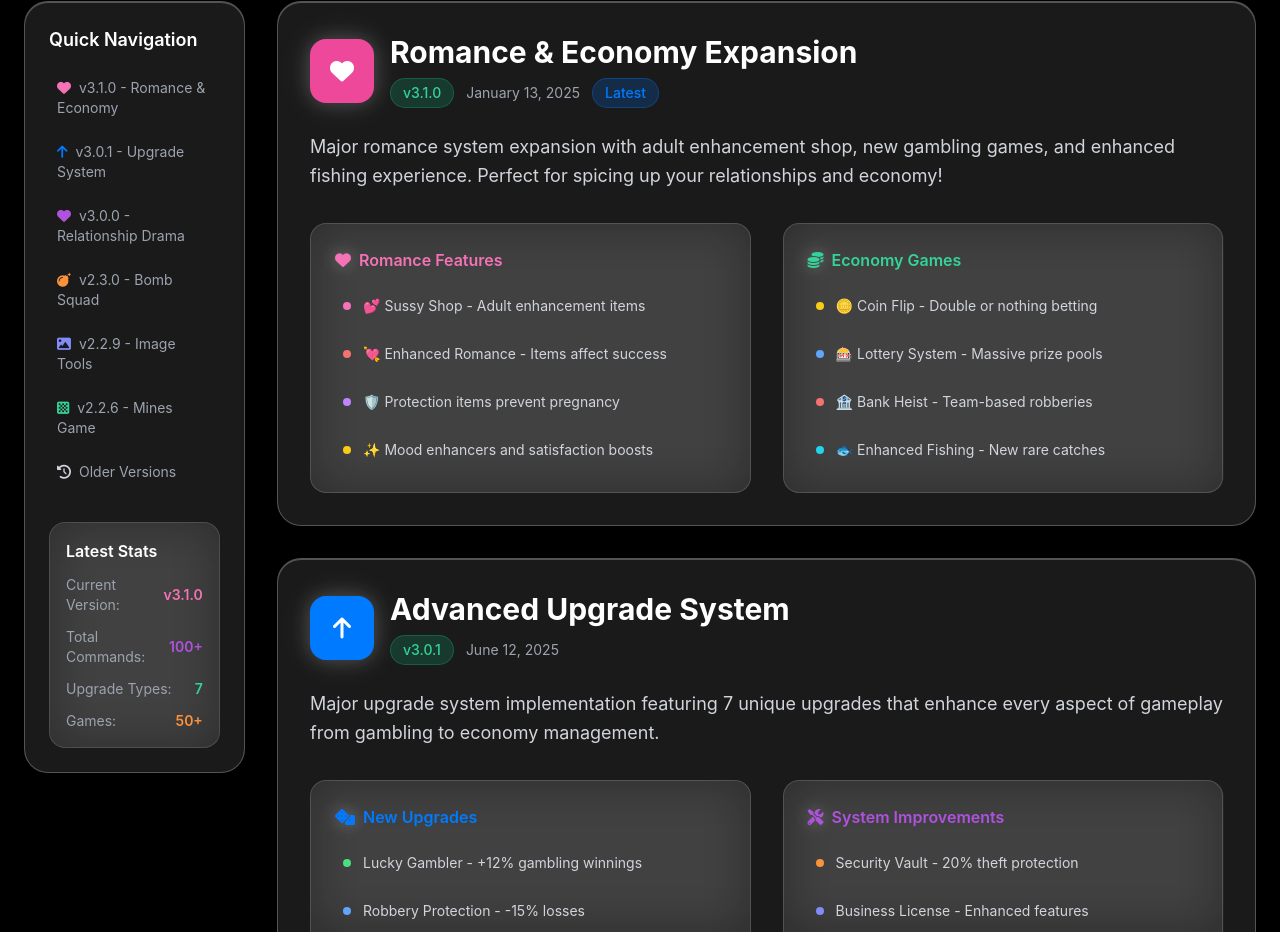
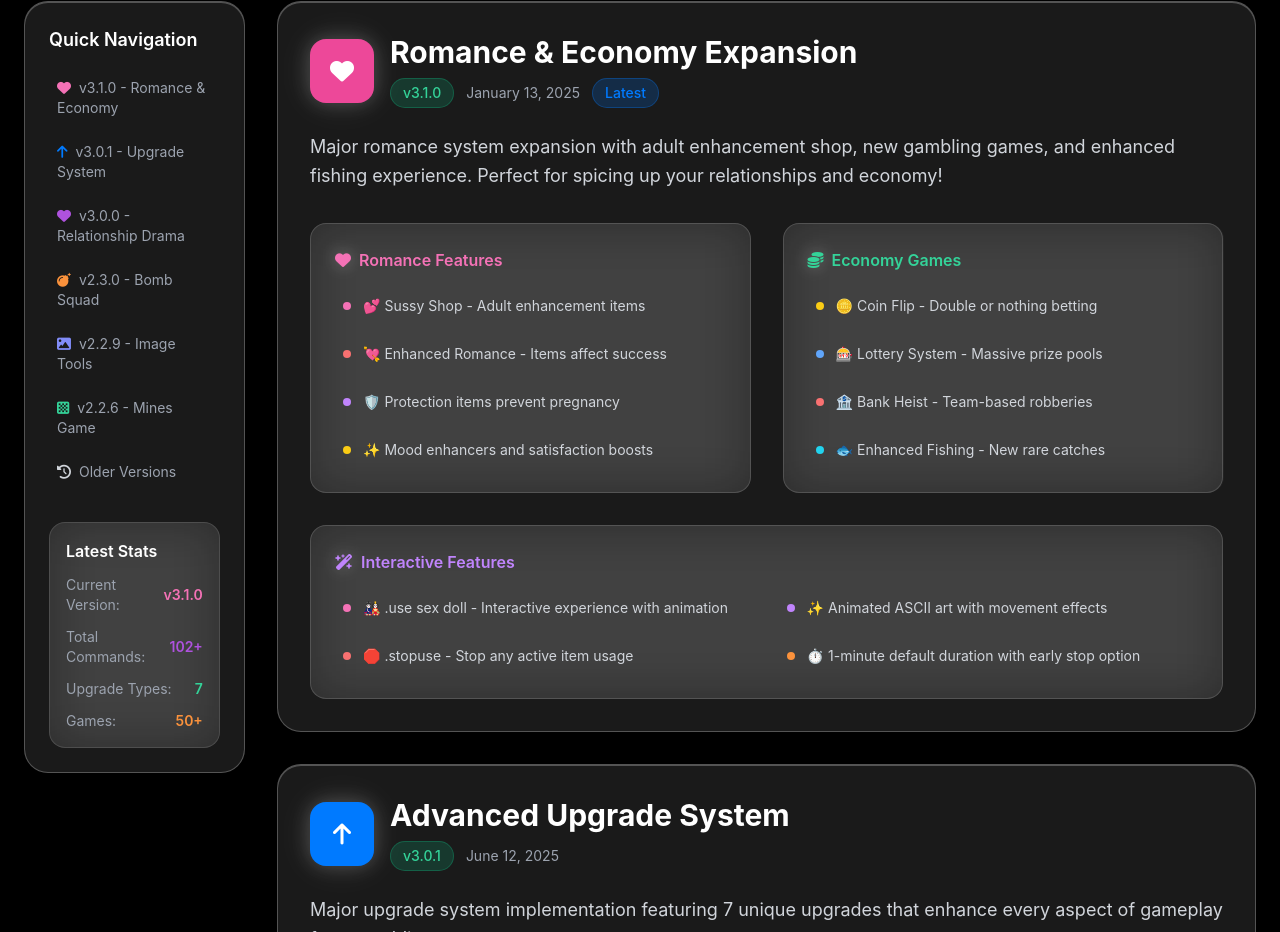
Before and after one commit to emptier-lab/builderman, a plain HTML site: page changelog.html in a window 1280 px wide. Shown: the part 879-1811 px from the top of the page. Drawn offline with nearby package versions, Linux system fonts and the light colour scheme; a web font is replaced by a local one.

Commit message:
Add interactive item usage features: .use sex doll with animation and .stopuse command - Updated command count to 102+ across website

```diff
--- a/changelog.html
+++ b/changelog.html
@@ -313,7 +313,7 @@
                                     </div>
                                     <div class="flex justify-between items-center">
                                         <span class="text-gray-400">Total Commands:</span>
-                                        <span class="text-apple-purple font-semibold">100+</span>
+                                        <span class="text-apple-purple font-semibold">102+</span>
                                     </div>
                                     <div class="flex justify-between items-center">
                                         <span class="text-gray-400">Upgrade Types:</span>
@@ -413,6 +413,42 @@
                                             <div class="flex items-center gap-3">
                                                 <div class="w-2 h-2 bg-cyan-400 rounded-full"></div>
                                                 <span class="text-sm text-gray-300">🐟 Enhanced Fishing - New rare catches</span>
+                                            </div>
+                                        </div>
+                                    </div>
+                                </div>
+                            </div>
+
+                            <div class="mt-8 frosted-glass rounded-2xl p-6">
+                                <h4 class="font-semibold mb-4 text-purple-400 flex items-center gap-2">
+                                    <i class="fas fa-magic-wand-sparkles icon-glow"></i> Interactive Features
+                                </h4>
+                                <div class="grid md:grid-cols-2 gap-6">
+                                    <div class="space-y-3">
+                                        <div class="feature-item p-2 rounded-xl">
+                                            <div class="flex items-center gap-3">
+                                                <div class="w-2 h-2 bg-pink-400 rounded-full"></div>
+                                                <span class="text-sm text-gray-300">🎎 .use sex doll - Interactive experience with animation</span>
+                                            </div>
+                                        </div>
+                                        <div class="feature-item p-2 rounded-xl">
+                                            <div class="flex items-center gap-3">
+                                                <div class="w-2 h-2 bg-red-400 rounded-full"></div>
+                                                <span class="text-sm text-gray-300">🛑 .stopuse - Stop any active item usage</span>
+                                            </div>
+                                        </div>
+                                    </div>
+                                    <div class="space-y-3">
+                                        <div class="feature-item p-2 rounded-xl">
+                                            <div class="flex items-center gap-3">
+                                                <div class="w-2 h-2 bg-purple-400 rounded-full"></div>
+                                                <span class="text-sm text-gray-300">✨ Animated ASCII art with movement effects</span>
+                                            </div>
+                                        </div>
+                                        <div class="feature-item p-2 rounded-xl">
+                                            <div class="flex items-center gap-3">
+                                                <div class="w-2 h-2 bg-orange-400 rounded-full"></div>
+                                                <span class="text-sm text-gray-300">⏱️ 1-minute default duration with early stop option</span>
                                             </div>
                                         </div>
                                     </div>
```
Also changed, not shown: index.html (+3 -3 lines).
